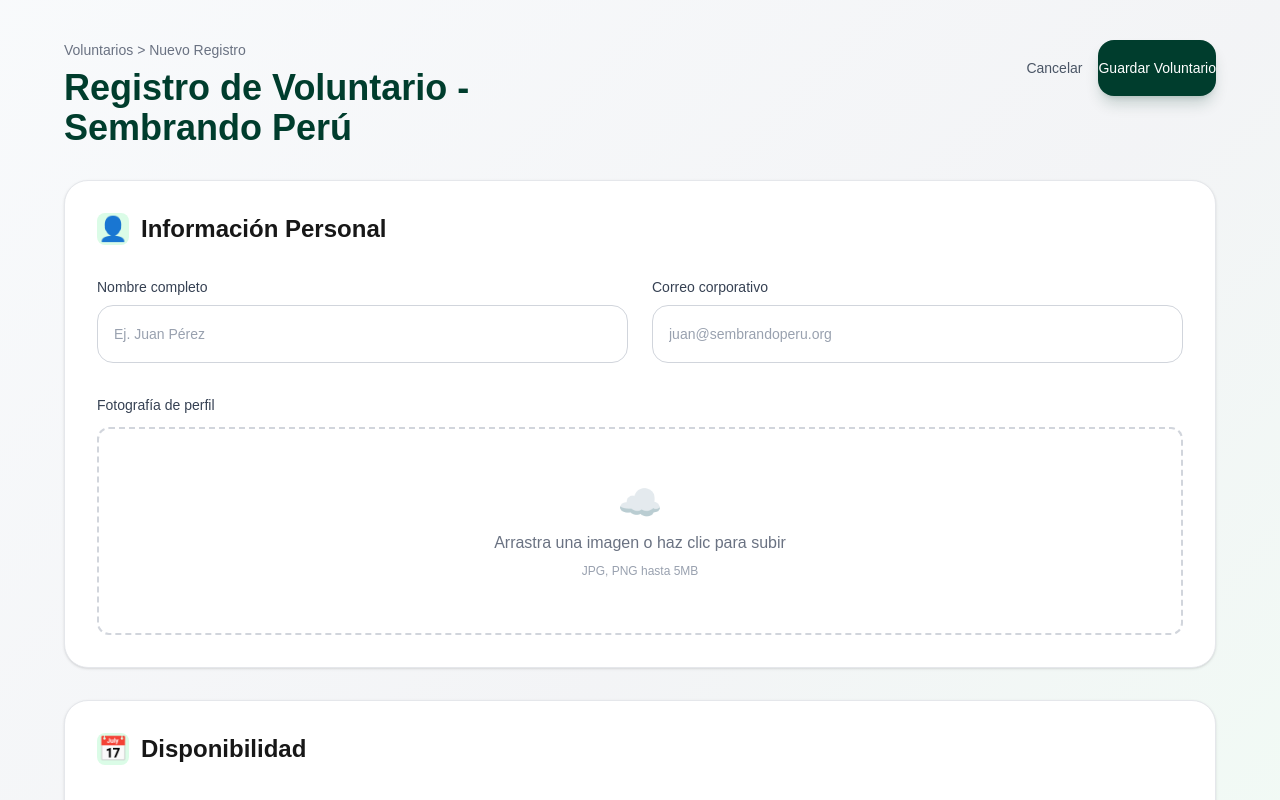
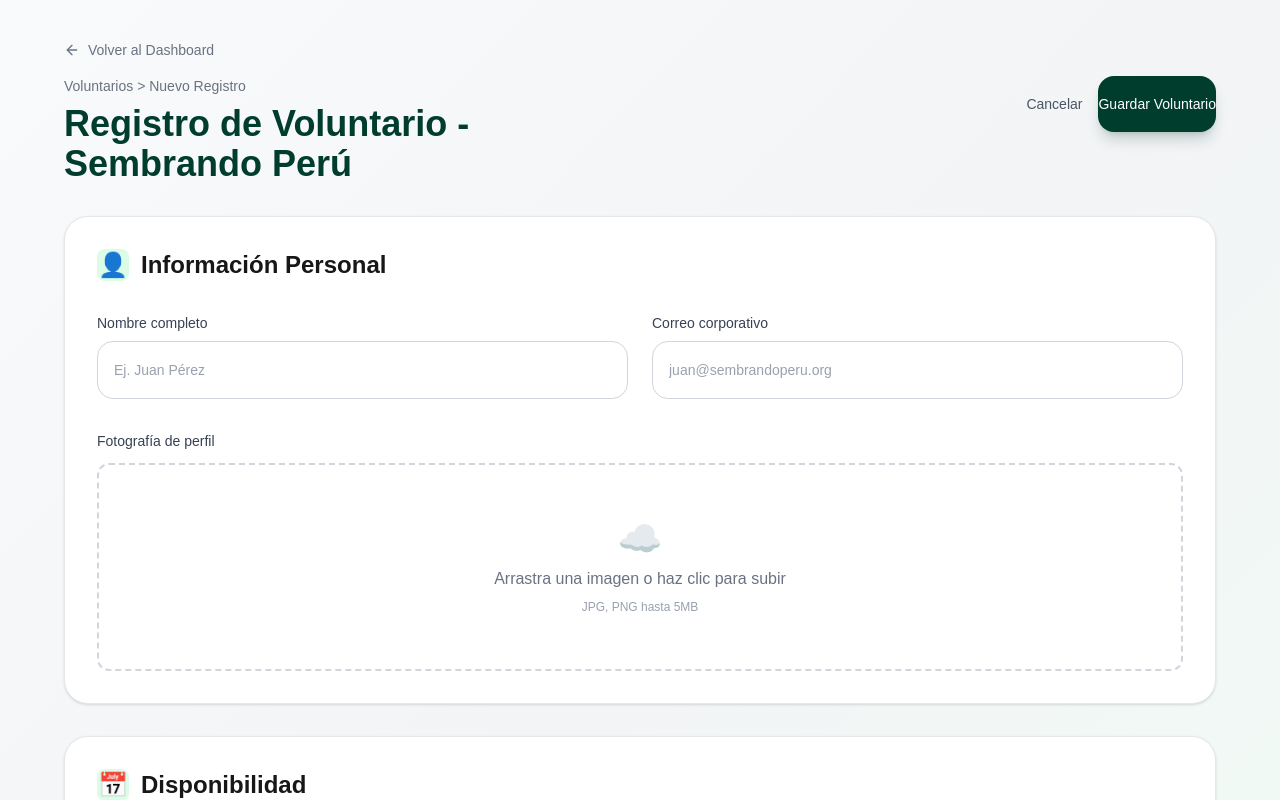
Before and after one commit to Jhair-Martel25/SISTEMAS_INFLUENCERS_FRONTEND, a Next.js app: page /voluntarios/registro in a window 1280 px wide. Shown: the top 800 px of the page. Built offline with nearby package versions, Linux system fonts and the light colour scheme; no server answers.

Commit message:
Agregar boton de volver al dashboard en Registro de Voluntario y Enviar Email
Se agrego el boton "Volver al Dashboard" en dos pantallas que aun no
lo tenian: Registro de Voluntario y Enviar Email, manteniendo el mismo
estilo que ya se uso en el resto de pantallas del sistema.

```diff
--- a/src/app/email/page.tsx
+++ b/src/app/email/page.tsx
@@ -1,7 +1,8 @@
 "use client";
-
 import { useState } from "react";
 import { useRouter } from "next/navigation";
+import Link from "next/link";
+import { ArrowLeft } from "lucide-react";
 import { enviarEmail } from "@/services/emailService";
 
 export default function EmailPage() {
@@ -53,7 +54,14 @@
 
   return (
     <div className="min-h-screen bg-gray-50 p-8">
-      <div className="max-w-2xl mx-auto bg-white rounded-xl shadow-md p-8">
+     <div className="max-w-2xl mx-auto bg-white rounded-xl shadow-md p-8">
+        <Link
+          href="/dashboard"
+          className="inline-flex items-center gap-2 text-sm text-gray-500 hover:text-[#003D2D] transition-colors duration-150 mb-4"
+        >
+          <ArrowLeft size={16} />
+          Volver al Dashboard
+        </Link>
         <h1 className="text-3xl font-bold text-green-700 mb-2">
           Enviar Email
         </h1>
--- a/src/app/voluntarios/registro/page.tsx
+++ b/src/app/voluntarios/registro/page.tsx
@@ -6,6 +6,8 @@
 import { horarioVoluntarioService } from "@/services/horarioVoluntarioService";
 import { ApiError } from "@/services/api";
 import type { DiaSemana } from "@/types/horario";
+import Link from "next/link";
+import { ArrowLeft } from "lucide-react";
 
 const DIAS: { corto: string; valor: DiaSemana }[] = [
     { corto: "Lun", valor: "LUNES" },
@@ -135,7 +137,14 @@
     return (
         <main className="min-h-screen bg-gradient-to-br from-slate-50 via-gray-100 to-green-50 py-10 px-6">
             <div className="max-w-6xl mx-auto">
-                {/* Encabezado */}
+               {/* Encabezado */}
+                <Link
+                    href="/dashboard"
+                    className="inline-flex items-center gap-2 text-sm text-gray-500 hover:text-[#003D2D] transition-colors duration-150 mb-4"
+                >
+                    <ArrowLeft size={16} />
+                    Volver al Dashboard
+                </Link>
                 <div className="flex justify-between items-start mb-8">
                     <div>
                         <p className="text-sm text-gray-500">
```
